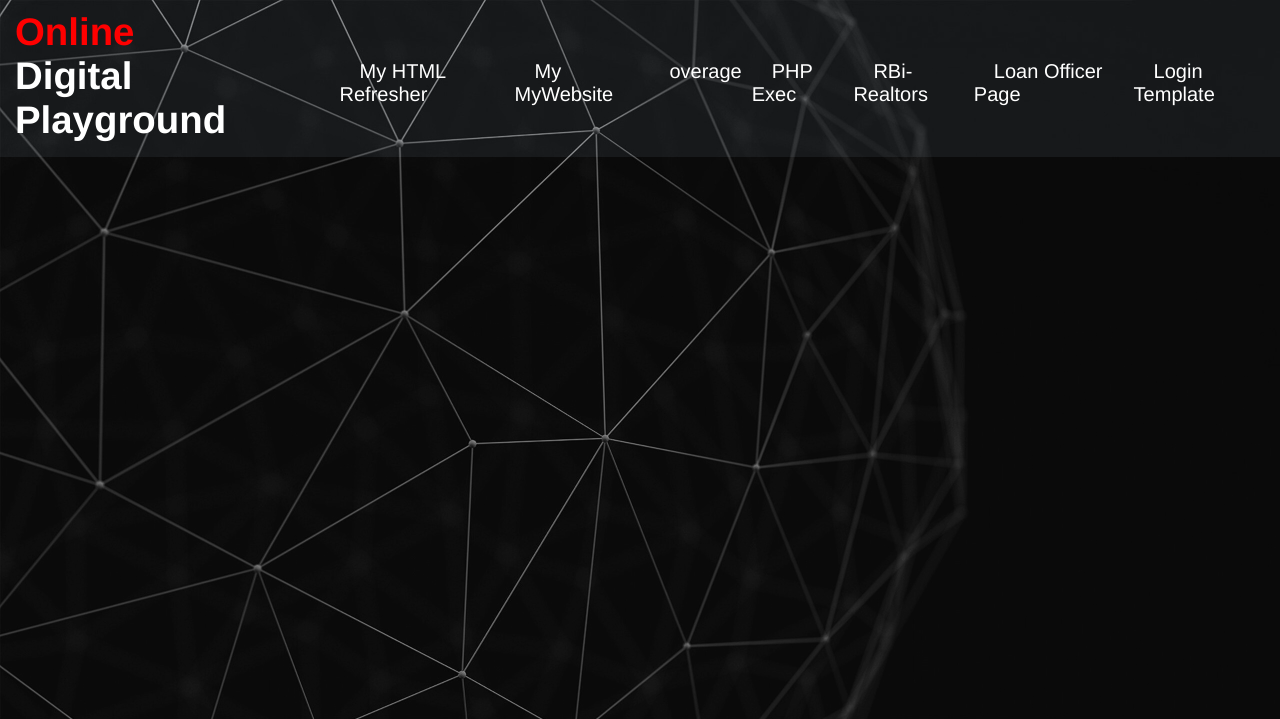
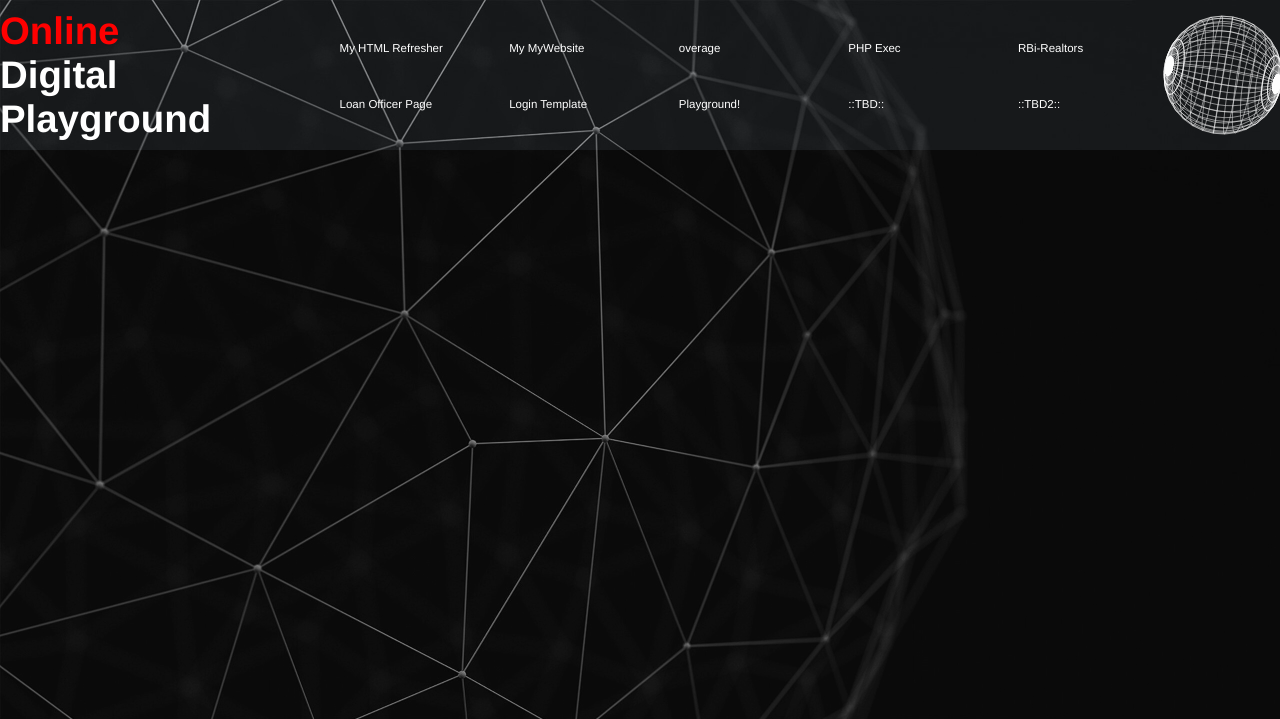
Before and after one commit to jlarry77/html, a PHP site: page / in a window 1280 px wide. Shown: the top 719 px of the page. Run offline with PHP 8.4, Linux system fonts and the light colour scheme.

Commit message:
Change formatting for main index.php and accompanying style-sheet.  Created .js script for playground to make a fun spinning sphere in the header, and reorganize header contents to accomodate the new element.

```diff
--- a/index.php
+++ b/index.php
@@ -12,19 +12,28 @@
         <div class="title">
             <h1 style="color:red;">Online</h1><h1> Digital Playground</h1>
         </div>
+        <div class="head-org">
             <div class = "head_links">
                 <li><a href="My-HTML-Refresh/index.html">My HTML Refresher</a></li>
                 <li><a href="MyWebsite">My MyWebsite</a></li>
                 <li><a href="overage">overage</a></li>
                 <li><a href="php_exec">PHP Exec</a></li>
                 <li><a href="rbi">RBi-Realtors</a></li>
+            </div>
+            <div class="head_links2">
+                <li><a href="lo_page">Loan Officer Page</a></li>
+                <li><a href="login_template">Login Template</a></li>
+                <li><a href="playground/">Playground!</a></li>
+                <li><a href="***TBD***">::TBD::</a></li>
+                <li><a href="***TBD***">::TBD2::</a></li>
+            </div>
 
-        <li><a href="lo_page">Loan Officer Page</a></li>
-
-        <li><a href="login_template">Login Template</a></li>
+        </div>
+        <div class="sphere-wrapper">
+            <canvas id="sphereCanvas"></canvas>
         </div>
     </header>
 
-
+    <script src="main/script.js"></script>
 </body>
 </html>
--- /dev/null
+++ b/main/script.js
@@ -0,0 +1,97 @@
+const canvas = document.getElementById('sphereCanvas');
+const ctx = canvas.getContext('2d');
+
+// Set canvas size to match its container
+canvas.width = canvas.offsetWidth;
+canvas.height = canvas.offsetHeight;
+
+// Sphere properties
+const sphereRadius = 55; // Adjusted radius for smaller canvas
+const numLatLines = 18; // Number of latitudinal lines (horizontal)
+const numLonLines = 36; // Number of longitudinal lines (vertical)
+const rotationSpeed = 0.01; // Base rotation speed
+
+// Points array for structured wireframe
+let points = [];
+
+// Generate points for latitudinal and longitudinal lines
+for (let lat = 0; lat <= numLatLines; lat++) {
+  const theta = (lat * Math.PI) / numLatLines; // Polar angle (0 to PI)
+  for (let lon = 0; lon < numLonLines; lon++) {
+    const phi = (lon * 2 * Math.PI) / numLonLines; // Azimuthal angle (0 to 2PI)
+    const x = sphereRadius * Math.sin(theta) * Math.cos(phi);
+    const y = sphereRadius * Math.sin(theta) * Math.sin(phi);
+    const z = sphereRadius * Math.cos(theta);
+    points.push({ x, y, z });
+  }
+}
+
+// Function to rotate a point around the Y-axis
+function rotateY(point, angle) {
+  const cos = Math.cos(angle);
+  const sin = Math.sin(angle);
+  const x = point.x * cos - point.z * sin;
+  const z = point.x * sin + point.z * cos;
+  return { ...point, x, z };
+}
+
+// Function to rotate a point around the X-axis
+function rotateX(point, angle) {
+  const cos = Math.cos(angle);
+  const sin = Math.sin(angle);
+  const y = point.y * cos - point.z * sin;
+  const z = point.y * sin + point.z * cos;
+  return { ...point, y, z };
+}
+
+// Function to rotate a point around the Z-axis
+function rotateZ(point, angle) {
+  const cos = Math.cos(angle);
+  const sin = Math.sin(angle);
+  const x = point.x * cos - point.y * sin;
+  const y = point.x * sin + point.y * cos;
+  return { ...point, x, y };
+}
+
+// Render loop
+function render() {
+  ctx.clearRect(0, 0, canvas.width, canvas.height);
+
+  // Rotate points on multiple axes
+  points = points.map((point) => rotateY(point, rotationSpeed));
+  points = points.map((point) => rotateX(point, rotationSpeed / 2));
+  points = points.map((point) => rotateZ(point, rotationSpeed / 3));
+
+  // Draw the sphere's wireframe
+  for (let i = 0; i < points.length; i++) {
+    for (let j = i + 1; j < points.length; j++) {
+      // Only connect points that form a grid (latitudinal or longitudinal neighbors)
+      const dx = points[i].x - points[j].x;
+      const dy = points[i].y - points[j].y;
+      const dz = points[i].z - points[j].z;
+      const distance = Math.sqrt(dx * dx + dy * dy + dz * dz);
+
+      if (distance < sphereRadius * (2 * Math.PI / numLonLines)) {
+        const perspective1 = canvas.width / (canvas.width + points[i].z);
+        const x1 = points[i].x * perspective1 + canvas.width / 2;
+        const y1 = points[i].y * perspective1 + canvas.height / 2;
+
+        const perspective2 = canvas.width / (canvas.width + points[j].z);
+        const x2 = points[j].x * perspective2 + canvas.width / 2;
+        const y2 = points[j].y * perspective2 + canvas.height / 2;
+
+        ctx.beginPath();
+        ctx.moveTo(x1, y1);
+        ctx.lineTo(x2, y2);
+        ctx.strokeStyle = 'white';
+        ctx.lineWidth = 0.5;
+        ctx.stroke();
+      }
+    }
+  }
+
+  requestAnimationFrame(render);
+}
+
+// Start rendering
+render();
--- a/style/styles.css
+++ b/style/styles.css
@@ -9,7 +9,7 @@ body {
 .header {
     display: flex;
     justify-content: space-between;
-    align-items: flex-start;
+    align-items: center;
     width: 100%;
     max-width: 100%;
     margin:0;
@@ -20,10 +20,25 @@ body {
 
 }
 
+.head-org {
+    display: flex;
+    justify-content: flex-start;
+    flex-direction: column;
+    width:  75%;
+}
+
 .head_links {
-    padding-right: 1%;
+    display: flex; /* Keep the links in a row */
+    flex-direction: row; /* Ensure links are laid out horizontally */
+    flex-wrap: nowrap; /* Prevent links from wrapping to the next line */
+    justify-content: flex-start; /* Align links to the left */
+    align-items: center; /* Vertically align links */
+    width: 100%; /* Allow the container to adjust to the content width */
+    padding: 20px 20px; /* Add some padding for better spacing */
+    margin: 0; /* Remove unnecessary margins */
+}
 
-}
+
 
 header .head_links {
     display: flex;
@@ -31,23 +46,42 @@ header .head_links {
     z-index: 1;
 }
 
-.header li {
-    padding: 60px 5px 0px 5px;
+.head_links2 {
+    display: flex; /* Keep the links in a row */
+    flex-direction: row; /* Ensure links are laid out horizontally */
+    flex-wrap: nowrap; /* Prevent links from wrapping to the next line */
+    justify-content: flex-start; /* Align links to the left */
+    align-items: center; /* Vertically align links */
+    width: 100%; /* Allow the container to adjust to the content width */
+    padding: 20px 20px; /* Add some padding for better spacing */
+    margin: 0; /* Remove unnecessary margins */
+}
 
 
 
+header .head_links2 {
+    display: flex;
+    flex-direction: row;
+    z-index: 1;
 }
+
+.header li {
+    list-style-type: none; /* Remove bullet points */
+    margin: 0;
+    padding: 0;
+    font-size: 0.9em; /* Adjust font size as needed */
+}
+
+
 .title {
     display: flex;
+    flex-direction: column;
     color: white;
     position: relative;
     z-index: 1000;
     font-size: 1.2em;
-    padding: 10px 30px 15px 15px;
+    padding: 0px;
     font-weight: 100;
-    flex-direction: column;
-    margin: 0;
-    height: 10%;
 }
 
 .title, h1 {
@@ -58,7 +92,7 @@ a:link, a:visited, a:active {
     color: white;
     text-decoration: none;
     padding-left: 20px;
-    font-size: 20px;
+    font-size: .8em;
     position:  relative;
     z-index: 100;
     font-weight: 50;
@@ -75,7 +109,7 @@ img {
 
 a:hover {
     color: red;
-    font-size: 20px;
+    font-size: .8em;
     margin: 2px;
     padding-left: 20px;
     font-weight: 50;
@@ -83,4 +117,28 @@ a:hover {
 
 li {
     list-style-type: none;
+    font-size: .8em;
+    width: 50%;
 }
+
+/* Sphere wrapper styles */
+.sphere-wrapper {
+    position: relative;
+    display: flex;
+    align-items: center;
+    justify-content: center;
+    width: 150px; /* Set the width of the sphere container */
+    height: 150px; /* Set the height of the sphere container */
+    overflow: hidden; /* Prevent overflow */
+    z-index: 1000;
+    margin-left: auto;
+  }
+
+  /* Canvas styles */
+  #sphereCanvas {
+    position: absolute;
+    width: 150px; /* Adjust size of the canvas */
+    height: 150px;
+    top: 0;
+    left: 0;
+  }
```
Also changed, not shown: playground/index.php (+7 -3 lines), playground/main/script.js (added, +97 -0 lines), playground/style/styles.css (+42 -7 lines). Lines whose indentation alone changed are shown as unchanged.
